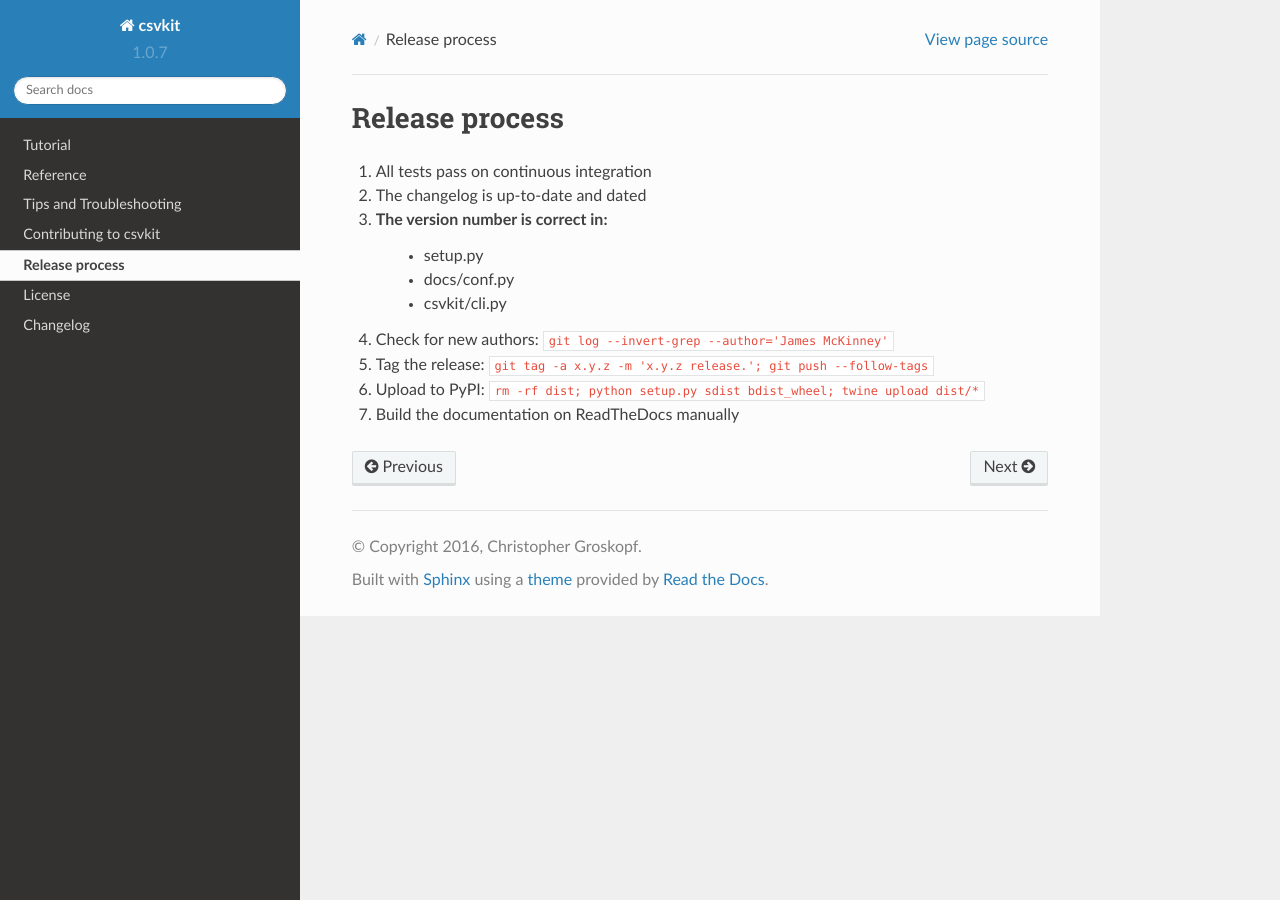
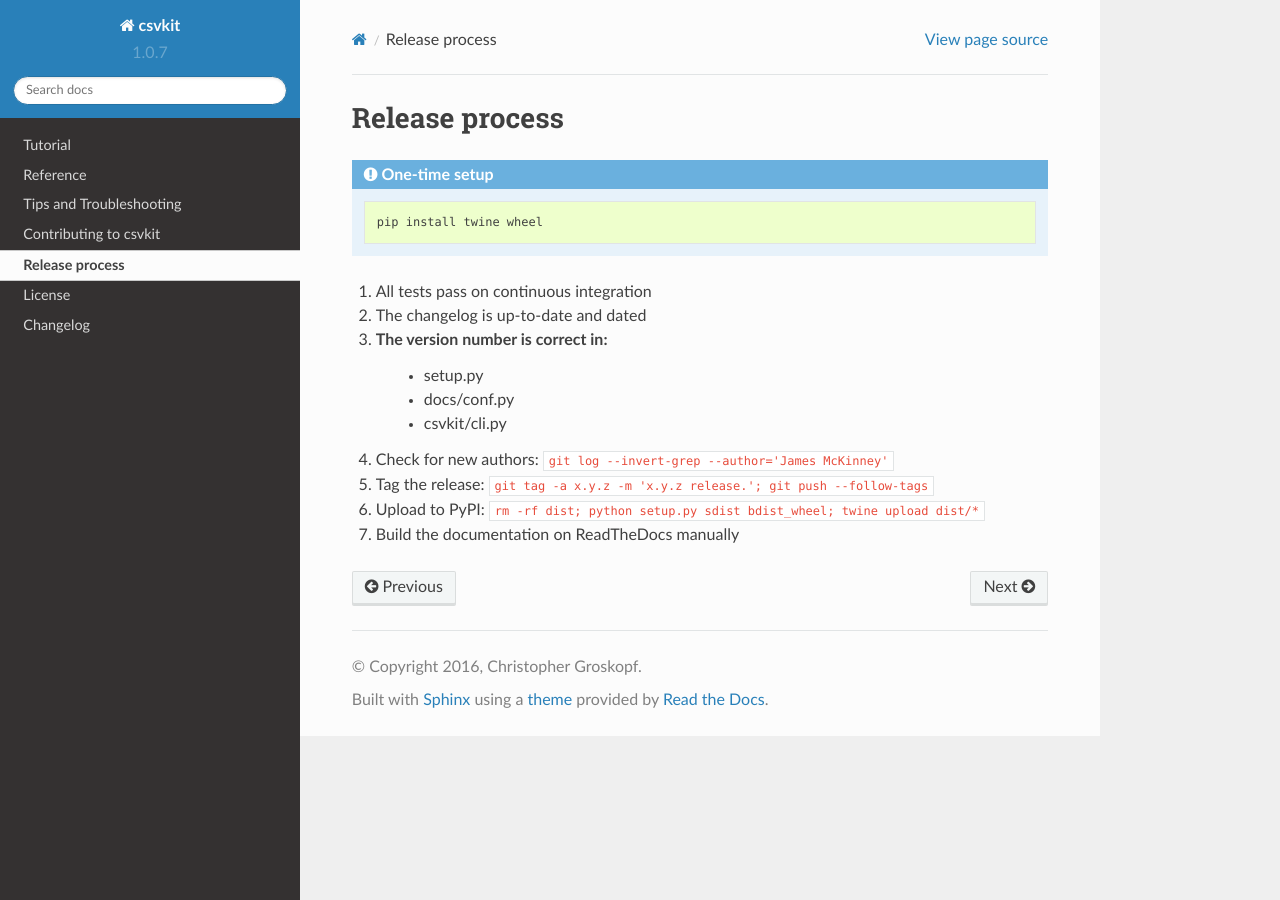
Before and after one commit to wireservice/csvkit, a Sphinx documentation site: the page built from docs/release.rst, in a window 1280 px wide. Built offline with Sphinx 7.4.7 and the Read the Docs theme 2.0.0, drawn with Linux system fonts in a browser that asks for light colours.

Commit message:
docs: Add step to release process

```diff
--- a/docs/release.rst
+++ b/docs/release.rst
@@ -1,6 +1,12 @@
 ===============
 Release process
 ===============
+
+.. admonition:: One-time setup
+
+   .. code-block:: bash
+
+      pip install twine wheel
 
 #. All tests pass on continuous integration
 #. The changelog is up-to-date and dated
```
